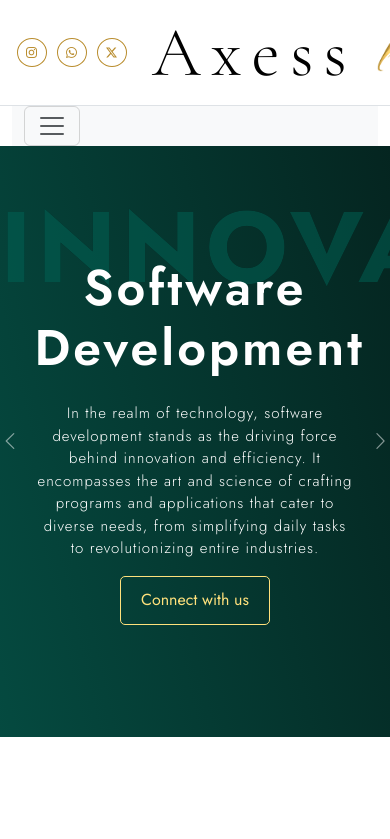
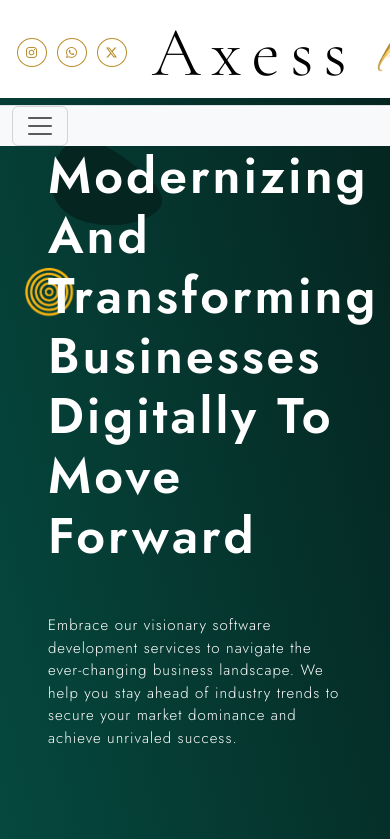
Before and after one commit to axessmongo/AxessTechnology-project, a React (Vite) app in the folder client/: page / in a window 390 px wide. Shown: the top 839 px of the page. Built offline with nearby package versions, Linux system fonts and the light colour scheme.

Commit message:
adding new home

```diff
--- a/client/src/Routing.jsx
+++ b/client/src/Routing.jsx
@@ -6,6 +6,7 @@ import Home from './pages/Home';
 import Login2 from './pages/Login2';
 import Services from './pages/Services';
 import Technologies from './pages/Technologies';
+import Homenew from './pages/Homenew';
 
 function Routing() {
     return (
@@ -13,12 +14,13 @@ function Routing() {
             <BrowserRouter>
                 <Routes>
                     <Route path="/" element={<Navbar />}>
-                        <Route index element={Home} />
+                        <Route path='' element={<Home/>} />
                     </Route>
                     {/* <Route path="/login" element={<Login />} /> */}
                     <Route path="/login" element={<Login2 />} />
                     <Route path='/services' element={<Services />} />
                     <Route path="/technologies" element={<Technologies/>}/>
+                    <Route path="/home" element={<Homenew/>}/>
                 </Routes>
             </BrowserRouter>
         </div>
--- /dev/null
+++ b/client/src/assets/css/home.scss
@@ -0,0 +1,41 @@
+.home{
+    .hero-banner{
+        background: linear-gradient(77deg, rgb(5, 74, 64) 0%, rgb(5, 37, 32) 100%);
+
+        .main-img{
+            width: 80%;
+            margin: auto;
+        }
+
+        .svg1 {
+            z-index: -1;
+            top: 0;
+            width: 50%;
+            left: 0%;
+            transform: rotate(180deg);
+        }
+
+        .pulse {
+            transform: scale(1);
+            position: absolute;
+            content: "";
+            top: 20%;
+            left: 0;
+            z-index: -1;
+            width: 50px !important;
+            display: block;
+            animation: 2s infinite pulse;
+        }
+
+        @keyframes pulse {
+            0%,100% {
+                transform: scale(.75)
+            }
+
+            70% {
+                transform: scale(1)
+            }
+        }
+
+    }
+}
--- a/client/src/components/Navbar.jsx
+++ b/client/src/components/Navbar.jsx
@@ -1,5 +1,5 @@
 import React from 'react'
-import { Link } from 'react-router-dom'
+import { Link, Outlet } from 'react-router-dom'
 import Home from '../pages/Home'
 import logo from '../assets/images/logo/logo.png'
 import About from './About'
@@ -7,11 +7,11 @@ import About from './About'
 function Navbar() {
     return (
         <div>
-            <div className='d-flex justify-content-around align-items-center upper-nav border-bottom container-fluid'>
+            <div className='d-flex justify-content-around align-items-center upper-nav border-bottom container-fluid'  data-aos='fade-down' data-aos-duration='500'>
                 <div className='d-flex share'>
-                    <Link><i className = "bi bi-instagram"></i></Link>
-                    <Link><i className = "bi bi-whatsapp"></i></Link>
-                    <Link><i className = "bi bi-twitter-x"></i></Link>
+                    <Link><i className="bi bi-instagram"></i></Link>
+                    <Link><i className="bi bi-whatsapp"></i></Link>
+                    <Link><i className="bi bi-twitter-x"></i></Link>
                 </div>
                 <Link to='/' className='d-flex justify-content-center'>
                     <p>Axess</p>
@@ -24,8 +24,8 @@ function Navbar() {
                     </Link>
                 </div>
             </div>
-            <div className="container-fluid">
-                <nav className="navbar navbar-expand-lg bg-body-tertiary p-0">
+            <div>
+                <nav className="navbar navbar-expand-lg bg-body-tertiary p-0 position-relative z-3">
                     <div className="container-fluid">
                         {/* <Link to='/' className="navbar-brand">
                             Navbar
@@ -43,32 +43,32 @@ function Navbar() {
                         </button>
                         <div className="collapse navbar-collapse" id="navbarSupportedContent">
                             <ul className="navbar-nav mx-auto mb-2 mb-lg-0  overflow-hidden">
-                                <li className="nav-item">
+                                <li className="nav-item" data-aos='fade'>
                                     <Link to={'/'} className="nav-link active" aria-current="page" >
                                         Home
                                     </Link>
                                 </li>
-                                <li className="nav-item">
+                                <li className="nav-item" data-aos='fade'>
                                     <Link className="nav-link" >
                                         About
                                     </Link>
                                 </li>
-                                <li className="nav-item">
+                                <li className="nav-item" data-aos='fade'>
                                     <Link to={'services'} className="nav-link" >
                                         Services
                                     </Link>
                                 </li>
-                                <li className="nav-item">
-                                    <Link to= {"technologies"} className="nav-link" >
+                                <li className="nav-item" data-aos='fade'>
+                                    <Link to={"technologies"} className="nav-link" >
                                         Technology
                                     </Link>
                                 </li>
-                                <li className="nav-item">
+                                <li className="nav-item" data-aos='fade'>
                                     <Link className="nav-link" >
                                         Contact
                                     </Link>
                                 </li>
-                                <li className="nav-item">
+                                <li className="nav-item" data-aos='fade'>
                                     <Link className="nav-link" >
                                         Collaborate with us
                                     </Link>
@@ -78,8 +78,7 @@ function Navbar() {
                     </div>
                 </nav>
             </div>
-            <Home />
-            <About/>
+            <Outlet />
         </div>
     )
 }
--- /dev/null
+++ b/client/src/components/Svg1.jsx
@@ -0,0 +1,9 @@
+import React from 'react'
+
+export default function Svg1() {
+    return (
+        <svg className="svg1 position-absolute" viewBox="0 0 200 200" xmlns="http://www.w3.org/2000/svg">
+            <path fill="#052520" d="M64.5,-16C73.2,5.9,62.8,38.9,45.1,48.5C27.4,58.2,2.6,44.4,-20.5,27.7C-43.5,11.1,-64.9,-8.5,-61.2,-23.4C-57.5,-38.4,-28.7,-48.8,-0.4,-48.6C27.9,-48.5,55.8,-37.9,64.5,-16Z" transform="translate(100 100)" />
+        </svg>
+    )
+}
--- a/client/src/pages/Home.jsx
+++ b/client/src/pages/Home.jsx
@@ -1,6 +1,8 @@
 import React, { useEffect } from 'react'
 import { useNavigate } from 'react-router-dom';
-// import js from '../assets/images/main-carousel/dev/js.png'
+import '../assets/css/home.scss'
+import Svg1 from '../components/Svg1';
+import pulse from '../assets/images/bubble.webp';
 
 export default function Home() {
     let nav = useNavigate()
@@ -10,94 +12,30 @@ export default function Home() {
         if (window.location.pathname == '/services') {
             body.style.overflow = 'hidden';
             console.log(window.location.pathname);
-        }else{
+        } else {
             body.style.overflow = 'auto';
         }
     }, [nav])
     return (
         <section>
-            <div>
-                <div id="carouselExampleFade" className="carousel slide carousel-fade main-carousel">
-                    <div className="carousel-inner text-center">
-                        <div className="carousel-item active">
-                            <div className='main-item'>
-                                <div className="row justify-content-center align-items-center h-100 text-white">
-                                    <div className="col-10 col-lg-8">
-                                        <h1 className='light-header'>
-                                            Innovation
-                                        </h1>
-                                        <h1 className='primary-header mb-4'>
-                                            Software Development
-                                        </h1>
-                                        <p className='primary-text mb-3'>
-                                            In the realm of technology, software development stands as the driving force behind innovation and efficiency. It encompasses the art and science of crafting programs and applications that cater to diverse needs, from simplifying daily tasks to revolutionizing entire industries.
-                                        </p>
-                                        {/* <div className='border-top border-white mb-3'></div> */}
-                                        <button className=' gold-btn'><span className='d-block'>Connect with us</span> <i className="bi bi-arrow-right"></i></button>
-                                    </div>
+            <div className="home">
+                <div className="hero-banner">
+                    <div className="px-xxl-5 mx-xxl-5 px-5">
+                        <div className="row position-relative z-2 vh-100 justify-content-between align-items-center text-white g-5">
+                            <div className="col-md-6">
+                                <img src={pulse} className='pulse' alt="pulse" />
+                                <Svg1/>
+                                <div className="hero-banner-content">
+                                    <h1 className='primary-header mb-5' data-aos='fade-up' data-aos-duration='500'>Modernizing And Transforming Businesses Digitally To Move Forward</h1>
+                                    <p className='primary-text mb-5' data-aos='fade-up' data-aos-duration='600'>Embrace our visionary software development services to navigate the ever-changing business landscape. We help you stay ahead of industry trends to secure your market dominance and achieve unrivaled success.</p>
+                                    <button className='gold-btn m-0' data-aos='fade-right' data-aos-duration='800'><span className='d-block'>Connect with us</span> <i className="bi bi-arrow-right"></i></button>
                                 </div>
                             </div>
-                        </div>
-                        <div className="carousel-item">
-
-                            <div className='main-item'>
-                                <div className="row justify-content-center align-items-center h-100 text-white">
-                                    <div className="col-10 col-lg-8">
-                                        <h1 className='light-header'>
-                                            Intelligent
-                                        </h1>
-                                        <h1 className='primary-header mb-4'>
-                                            AI Development
-                                        </h1>
-                                        <p className='primary-text mb-3'>
-                                            In the rapidly evolving landscape of technology, AI development stands at the forefront, pioneering intelligent solutions that emulate human cognitive functions. From machine learning algorithms to neural networks, AI endeavors to create systems capable of learning, reasoning, and adapting autonomously.
-                                        </p>
-                                        {/* <div className='border-top border-white mb-3'></div> */}
-                                        <button className=' gold-btn'><span className='d-block'>Connect with us</span> <i className="bi bi-arrow-right"></i></button>
-                                    </div>
-                                </div>
-                            </div>
-                        </div>
-                        <div className="carousel-item">
-
-                            <div className='main-item'>
-                                <div className="row justify-content-center align-items-center h-100 text-white">
-                                    <div className="col-10 col-lg-8">
-                                        <h1 className='light-header'>
-                                            Reliability
-                                        </h1>
-                                        <h1 className='primary-header mb-4'>
-
-                                            Software Testing
-                                        </h1>
-                                        <p className='primary-text mb-3'>
-                                            Software testing plays a crucial role in ensuring the reliability and optimal performance of digital solutions. By systematically evaluating each component and functionality, testing not only identifies potential bugs and vulnerabilities but also guarantees that software meets the specified requirements.
-                                        </p>
-                                        {/* <div className='border-top border-white mb-3'></div> */}
-                                        <button className=' gold-btn'><span className='d-block'>Connect with us</span> <i className="bi bi-arrow-right"></i></button>
-                                    </div>
-                                </div>
+                            <div className="col-md-6">
+                                <img src="https://maticz.com/assets/images/home/banner_img_home.webp" data-aos='flip-right' data-aos-duration='800' className='main-img' alt="https://maticz.com/assets/images/home/banner_img_home.webp" />
                             </div>
                         </div>
                     </div>
-                    <button
-                        className="carousel-control-prev"
-                        type="button"
-                        data-bs-target="#carouselExampleFade"
-                        data-bs-slide="prev"
-                    >
-                        <span className="carousel-control-prev-icon" aria-hidden="true" />
-                        <span className="visually-hidden">Previous</span>
-                    </button>
-                    <button
-                        className="carousel-control-next"
-                        type="button"
-                        data-bs-target="#carouselExampleFade"
-                        data-bs-slide="next"
-                    >
-                        <span className="carousel-control-next-icon" aria-hidden="true" />
-                        <span className="visually-hidden">Next</span>
-                    </button>
                 </div>
             </div>
         </section>
--- /dev/null
+++ b/client/src/pages/Homenew.jsx
@@ -0,0 +1,11 @@
+import React from 'react'
+import Navbar from '../components/Navbar'
+
+export default function Homenew() {
+
+    return (
+        <section className=''>
+
+        </section>
+    )
+}
```
Also changed, not shown: client/src/assets/css/index.scss (+21 -1 lines), client/src/pages/Services.jsx (+5 -3 lines), client/src/assets/images/bubble.webp (added), client/src/assets/images/logo/axess.gif (deleted).
